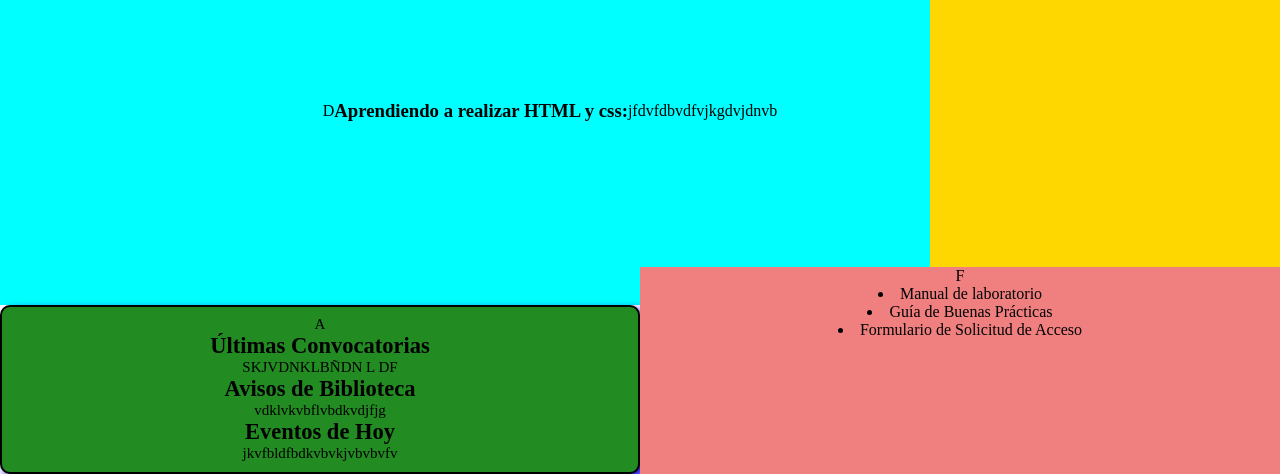
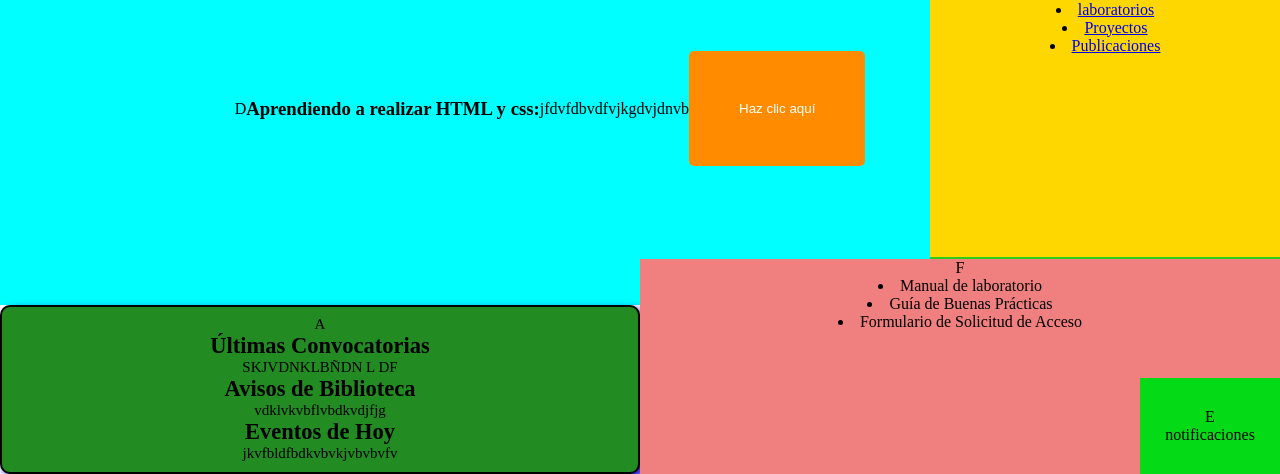
Before and after one commit to javier152140/prueba90, a plain HTML site: page index.html in a window 1280 px wide. Shown: the part 326-800 px from the top of the page. Drawn offline with Linux system fonts and the light colour scheme.

Commit message:
HTML Y CSS TERMINADOS

```diff
--- a/index.html
+++ b/index.html
@@ -17,10 +17,13 @@
     <h2>Experimento C</h2>
     <p>100%</p>
         </section>
-        <section class="D">D
-             <h3>Aprendiendo a realizar HTML y css: </h3>
+
+     <section class="D">D
+      <h3>Aprendiendo a realizar HTML y css: </h3>
     <p>jfdvfdbvdfvjkgdvjdnvb</p>
+    <button class="accion">Haz clic aquí</button>
         </section>
+
         <section class="A">A
             <h1>Últimas Convocatorias</h1>
     <p>SKJVDNKLBÑDN L DF</p>
@@ -45,6 +48,11 @@
                 <li>Manual de laboratorio</li>
         <li>Guía de Buenas Prácticas</li>
         <li>Formulario de Solicitud de Acceso</li>
+
+
+            <div class="E">E
+            <p>notificaciones</p>
+            </div>
             </ul>
             </div>
     </div>
--- a/style.css
+++ b/style.css
@@ -22,11 +22,28 @@
 .D{
     height: 80vh;
     width: 1100px;
-    background-color: aqua;
+    background-color: cyan;
+    padding: 2%;
     display: flex;
     align-items: center;
     justify-content: center;
 }
+.accion {
+  background-color: darkorange;
+  color: white;
+  padding: 50px;
+  border: none;
+  border-radius: 5px;
+  cursor: pointer;
+  transition: background-color 0.2s ease, transform 0.2s ease;
+}
+
+.accion:active {
+  background-color: orangered;
+  transform: translateY(3px);
+}
+
+
 .A{
     height: 30vh;
     text-align: center;
@@ -42,18 +59,47 @@
     color: red;
 }
 .B{
+    display: flex;
     flex: 1;
     width: 350px;
     margin-left: auto;
     text-align: center;
+    flex-direction: column;
     align-items: center;
     justify-content: center;
     list-style-position:inside ;
     background-color: gold;
+    padding: 2.5%;
+    border-bottom: 2px solid rgb(43, 206, 22);
+    gap: 1rem;
+    transition: color 0.3s linear;
+}
+.B:hover{
+    color: deeppink;
 }
 .F{
-    flex: 0.35;
+    flex: 0.39;
+    height: 10vh;
     text-align: center;
     list-style-position:inside ;
     background-color: lightcoral;
 }
+.E{
+    display: flex;
+    flex-direction: column;
+    height: 12vh;
+    width: 140px;
+    position: fixed;
+    bottom: 0;
+    right: 0%;
+    justify-content: center;
+    align-items: center;
+    margin-left: auto;
+    cursor: pointer;
+    transition: transform 0.5s ease;
+    background-color: rgb(4, 219, 22);
+}
+.E:hover{
+    border-radius: 10%;
+    transform: scale(1.15);
+}
```
